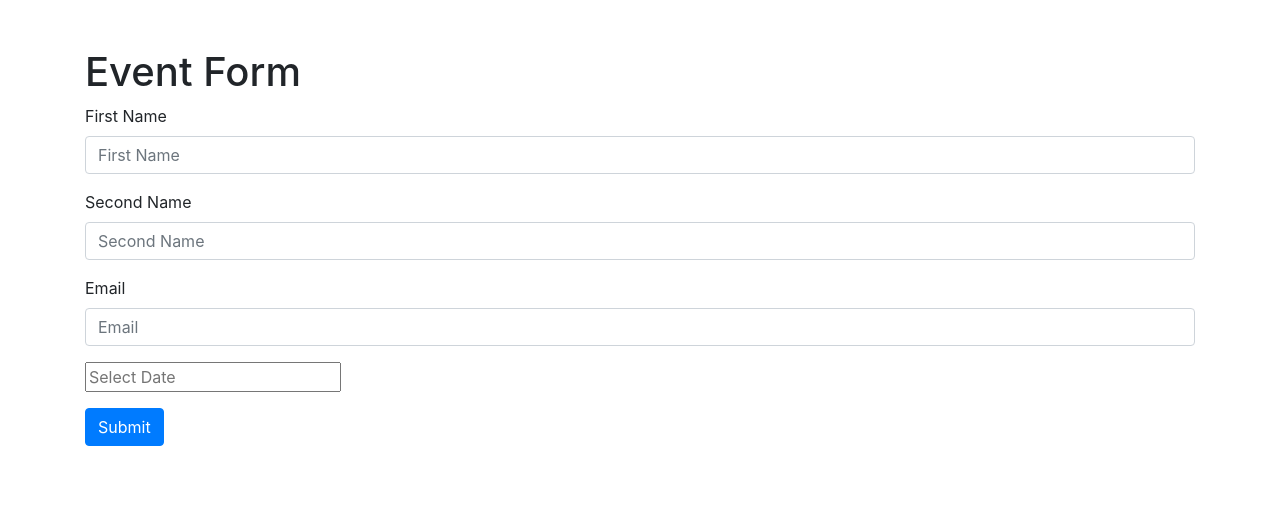
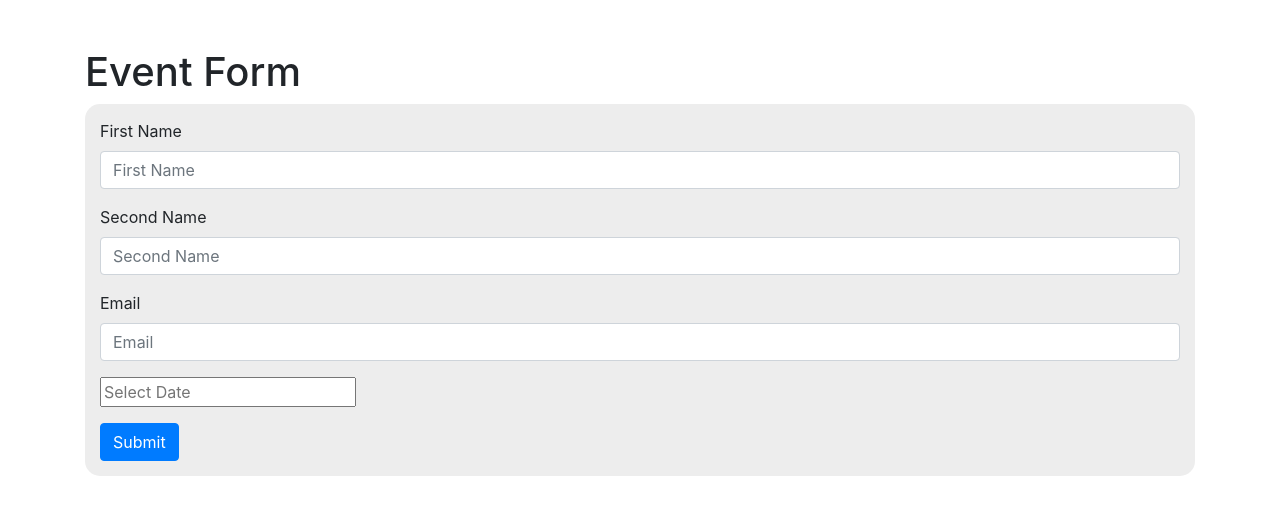
Before and after one commit to trojano31/eventForm, a React app in the folder frontend/: page / in a window 1280 px wide. Shown: the top 514 px of the page. Built offline with nearby package versions, Linux system fonts and the light colour scheme.

Commit message:
minor fixes

```diff
--- a/frontend/src/assets/styles/_common.scss
+++ b/frontend/src/assets/styles/_common.scss
@@ -0,0 +1,5 @@
+.event-form {
+  background-color: #ededed;
+  padding: 15px;
+  border-radius: 15px;
+}
--- a/frontend/src/components/EventForm.jsx
+++ b/frontend/src/components/EventForm.jsx
@@ -5,7 +5,7 @@ import TextInput from './TextInput';
 import DateInput from './DateInput';
 
 const EventForm = ({ handleSubmit }) => (
-  <Form onSubmit={handleSubmit}>
+  <Form onSubmit={handleSubmit} className="event-form">
     <Field
       name="firstName"
       component={TextInput}
--- a/frontend/src/components/EventFormContainer.jsx
+++ b/frontend/src/components/EventFormContainer.jsx
@@ -9,7 +9,7 @@ const EventFormContainer = ({ postEventForm }) => (
 );
 
 const mapDispatchToProps = dispatch => {
-  bindActionCreators({
+  return bindActionCreators({
     postEventForm
   }, dispatch);
 };
```
